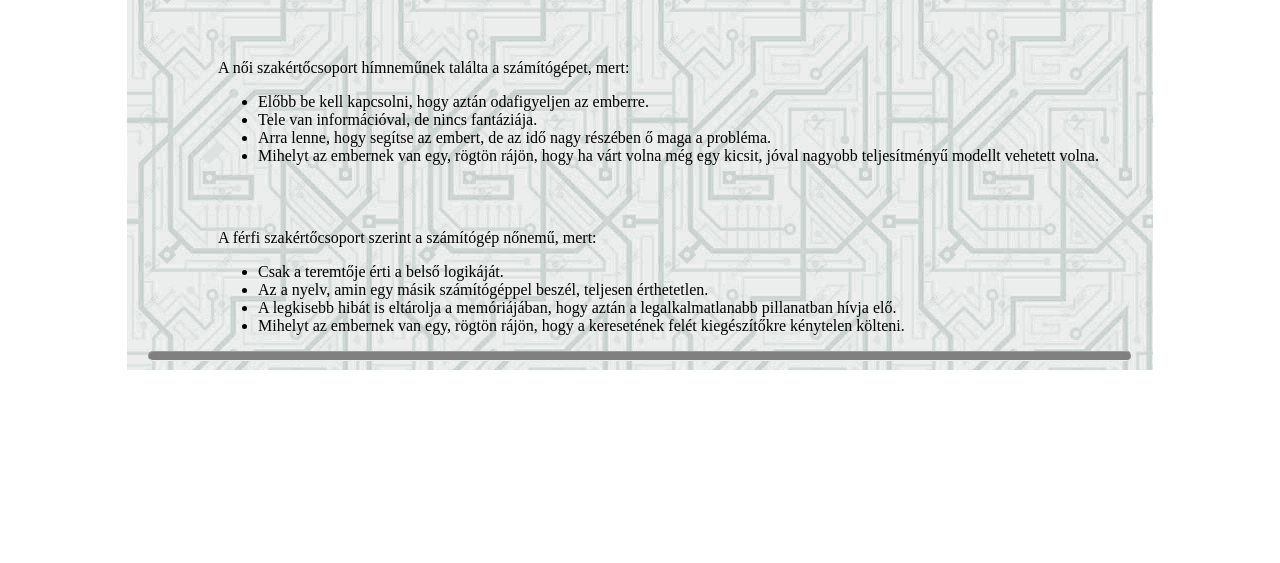
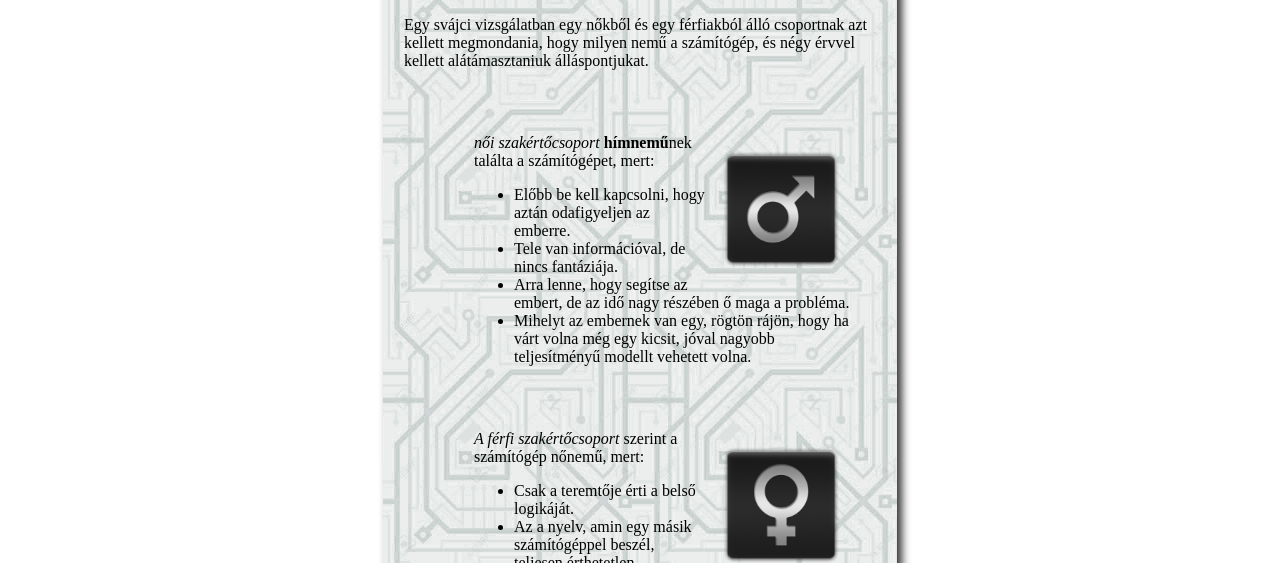
Before and after one commit to scrappy99/proba, a plain HTML site: page Szamitogep neve/index.html in a window 1280 px wide. Shown: the part 237-800 px from the top of the page. Drawn offline with Linux system fonts and the light colour scheme.

Commit message:
második kommit

```diff
--- a/Szamitogep neve/index.html
+++ b/Szamitogep neve/index.html
@@ -36,7 +36,8 @@
 		<h3>a számítógépek neméről</h3>
 		<p>Egy svájci vizsgálatban egy nőkből és egy férfiakból álló csoportnak azt kellett megmondania, hogy milyen nemű a számítógép, és négy érvvel kellett alátámasztaniuk álláspontjukat.</p>
 		<div class='belso'>
-			<p>A női szakértőcsoport hímneműnek találta a számítógépet, mert:</p>
+				<img src="./male.png" alt="male.png" />
+			<p><i> női szakértőcsoport</i> <b>hímnemű</b>nek találta a számítógépet, mert:</p>
 			<ul>
 				<li>Előbb be kell kapcsolni, hogy aztán odafigyeljen az emberre.</li>
 				<li>Tele van információval, de nincs fantáziája.</li>
@@ -45,7 +46,8 @@
 			</ul>
 		</div>
 		<div class='belso'>
-			<p>A férfi szakértőcsoport szerint a számítógép nőnemű, mert:</p>
+				<img src="./female.png" alt="female.png" />
+			<p> <em>A férfi szakértőcsoport</em> szerint a számítógép nőnemű, mert:</p>
 			<ul>
 				<li>Csak a teremtője érti a belső logikáját.</li>
 				<li>Az a nyelv, amin egy másik számítógéppel beszél, teljesen érthetetlen.</li>
@@ -54,6 +56,7 @@
 			</ul>
 		</div>
 		<hr />
+		<p style="float: right;">&copy; Lausanne, 2016</p>
 	</div>
 
 </body>
--- a/Szamitogep neve/stilus.css
+++ b/Szamitogep neve/stilus.css
@@ -8,9 +8,14 @@ html {
 
 body {
 	background-image: url('./alap.jpg');
-	width: 80%;
+	width: 40%;
 	margin: auto;
 	border: 1px solid transparent;
+	padding-bottom: 60px;
+	border-radius: 10px;
+	box-shadow: 5px 5px 8px #333;
+	margin-bottom: 20px;
+	margin-top: 20px;
 }
 
 div {
@@ -38,3 +43,8 @@ h1, h3 {
 .belso {
 	padding-left: 50px;
 }
+
+img {
+		width: 150px;
+		float: right;
+}
```
